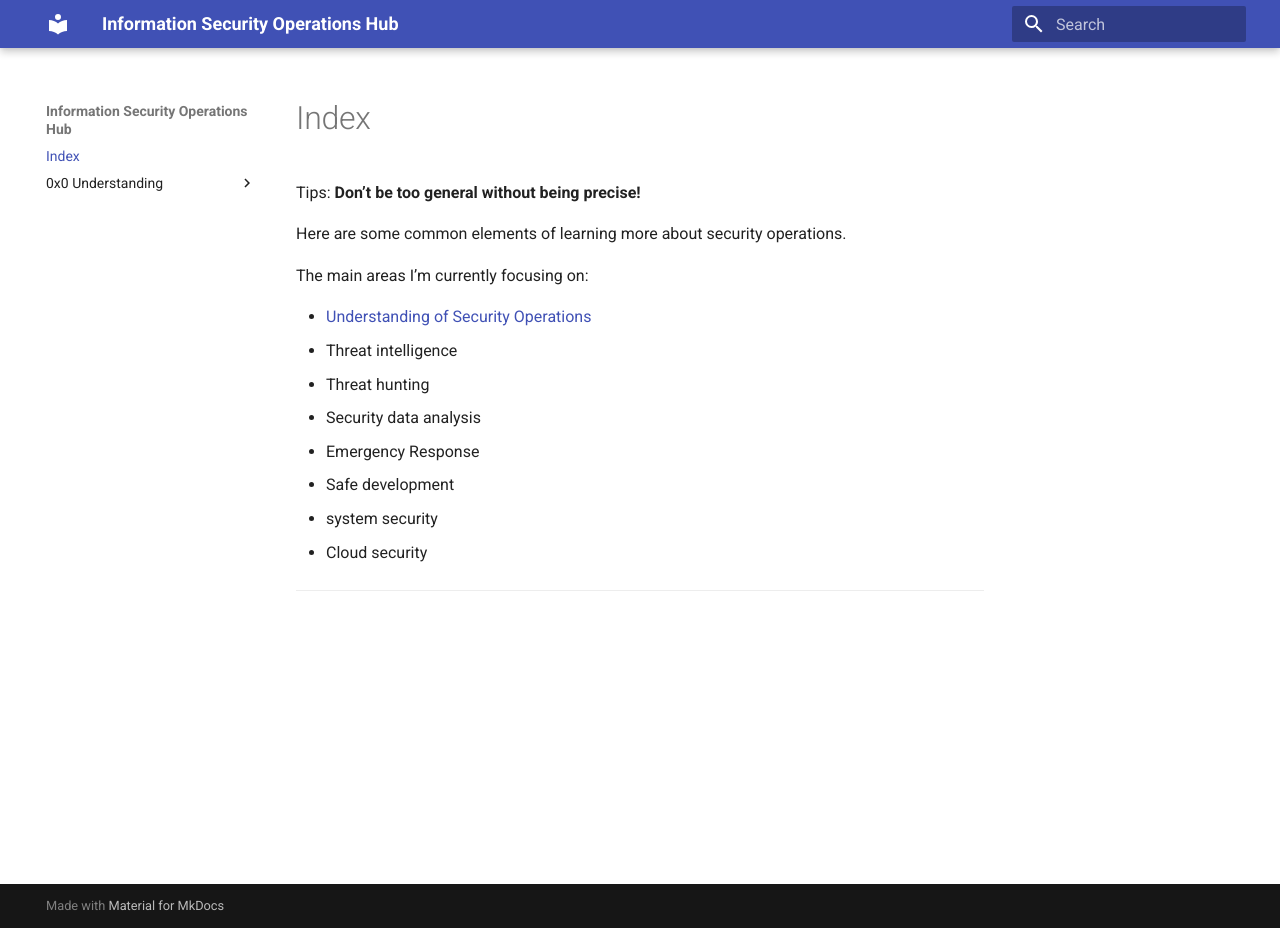
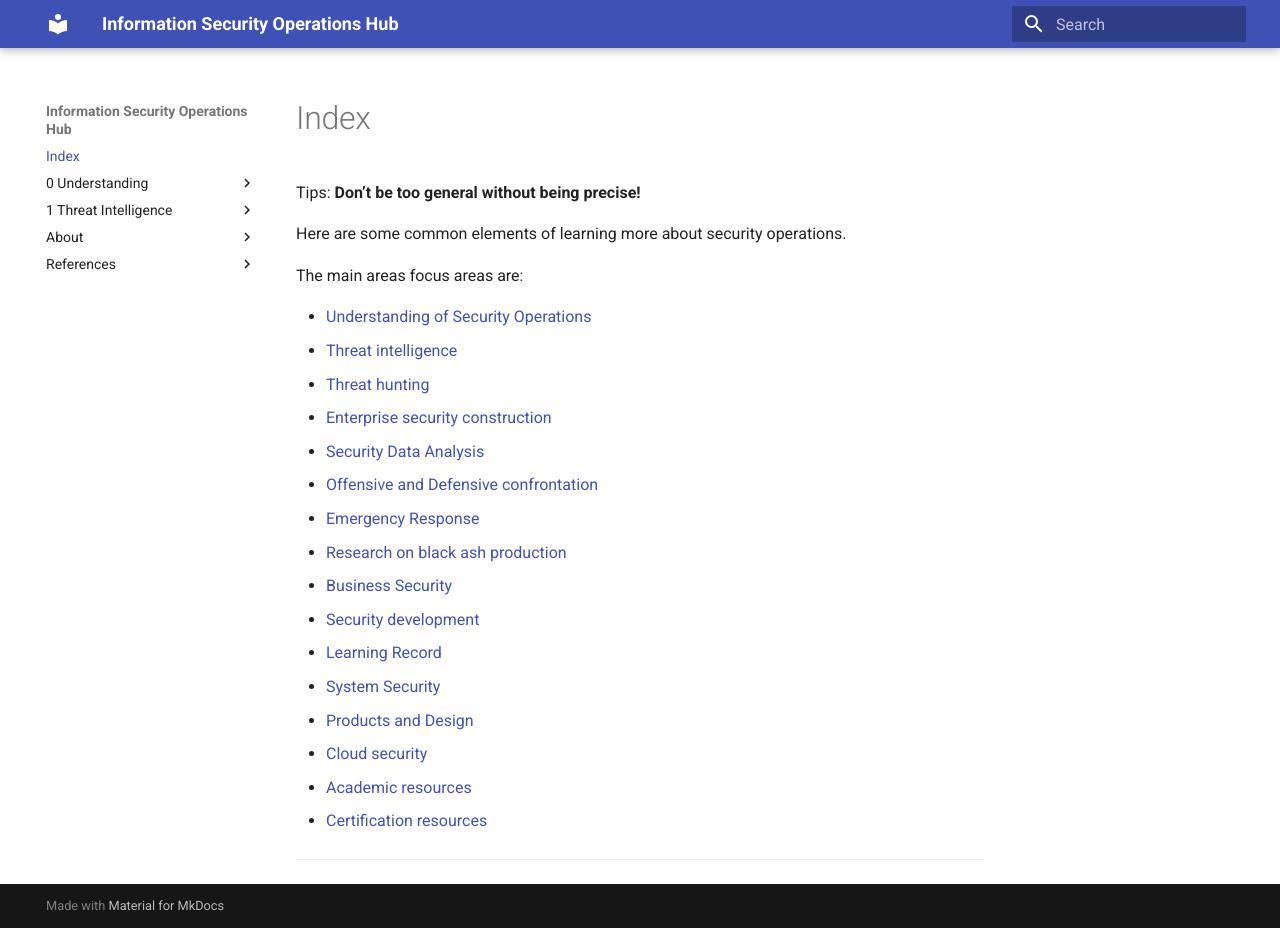
Before and after one commit to infosechuborg/infosechub, an MkDocs documentation site: the page built from docs/index.md, in a window 1280 px wide and 928 px high. Built offline with MkDocs 1.6.1 and Material for MkDocs 9.7.7, drawn with Linux system fonts in a browser that asks for light colours.

Commit message:
Adding links to index as well as generic pages

```diff
--- a/docs/index.md
+++ b/docs/index.md
@@ -4,15 +4,23 @@ Tips: **Don’t be too general without being precise!**
 
 Here are some common elements of learning more about security operations.
 
-The main areas I’m currently focusing on:
+The main areas focus areas are:
 
-- [Understanding of Security Operations](/0x0_Understanding/0x0_Understanding_of_security_operations/)
-- Threat intelligence
-- Threat hunting
-- Security data analysis
-- Emergency Response
-- Safe development
-- system security
-- Cloud security
+- [Understanding of Security Operations](/0_Understanding/00_Understanding_of_security_operations/)
+- [Threat intelligence](/1_Threat_Intelligence/00_Security_Threat_Intelligence_Brief_Introduction)
+- [Threat hunting](/2_Threat_Hunting)
+- [Enterprise security construction](/3_Enterprise_security_construction)
+- [Security Data Analysis](/4_Security_Data_Analysis)
+- [Offensive and Defensive confrontation](/5_Security_Data_Analysis)
+- [Emergency Response](/6_Emergency_Response)
+- [Research on black ash production](/7_Research_on_black_ash_production)
+- [Business Security](/8_Business_Security)
+- [Security development](/9_Security_Development)
+- [Learning Record](/10_Learning_Record)
+- [System Security](/11_System_Security)
+- [Products and Design](/12_Products_and_design)
+- [Cloud security](/13_Cloud_Security)
+- [Academic resources](/14_Academic_related)
+- [Certification resources](/15_certification_resources)
 
 ---
--- a/mkdocs.yml
+++ b/mkdocs.yml
@@ -6,6 +6,3 @@ theme:
     scheme: default
     primary: indigo
     accent: indigo
-extra:
-  search:
-    language: en
```
Also changed, not shown: README.md (+3 -2 lines), docs/0_Understanding/00_Understanding_of_security_operations.md (added, +136 -0 lines), docs/0x0_Understanding/0x0_Understanding_of_security_operations.md (deleted, +0 -1 lines), docs/1_Threat_Intelligence/00_Security_Threat_Intelligence_Brief_Introduction.md (added, +1 -0 lines), docs/about/about.md (added, +7 -0 lines), docs/references/glossary.md (added, +30 -0 lines), 2 other files.
